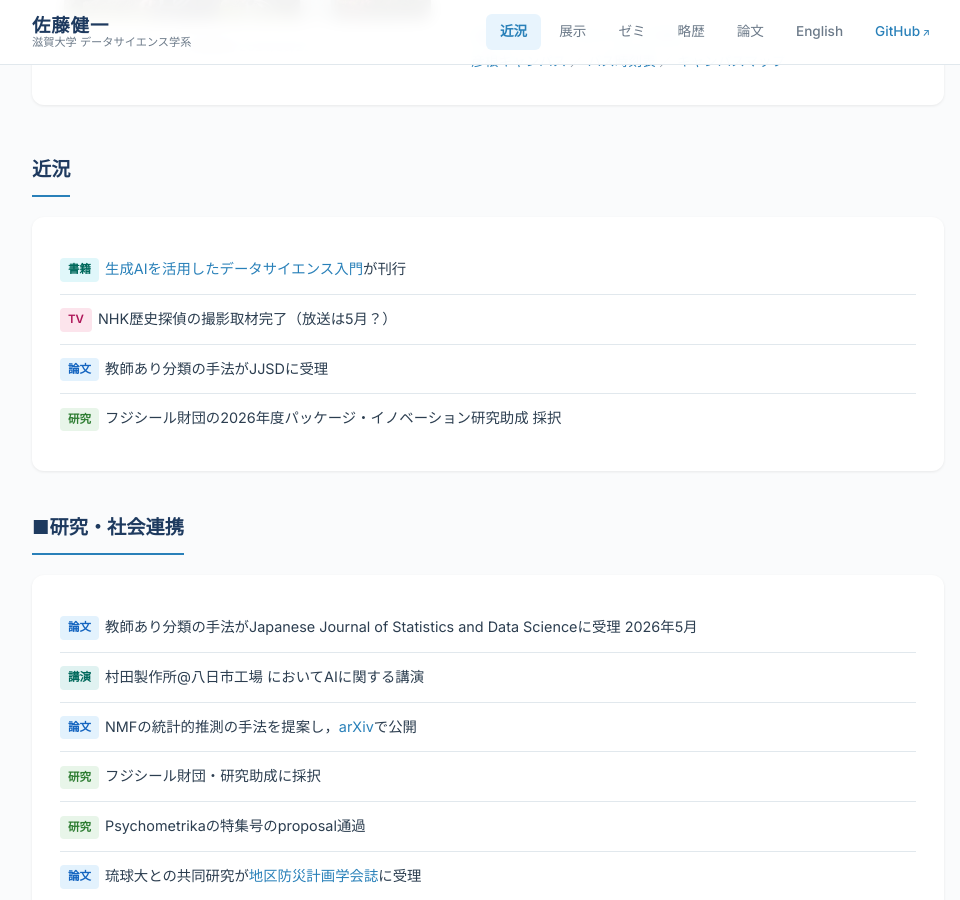
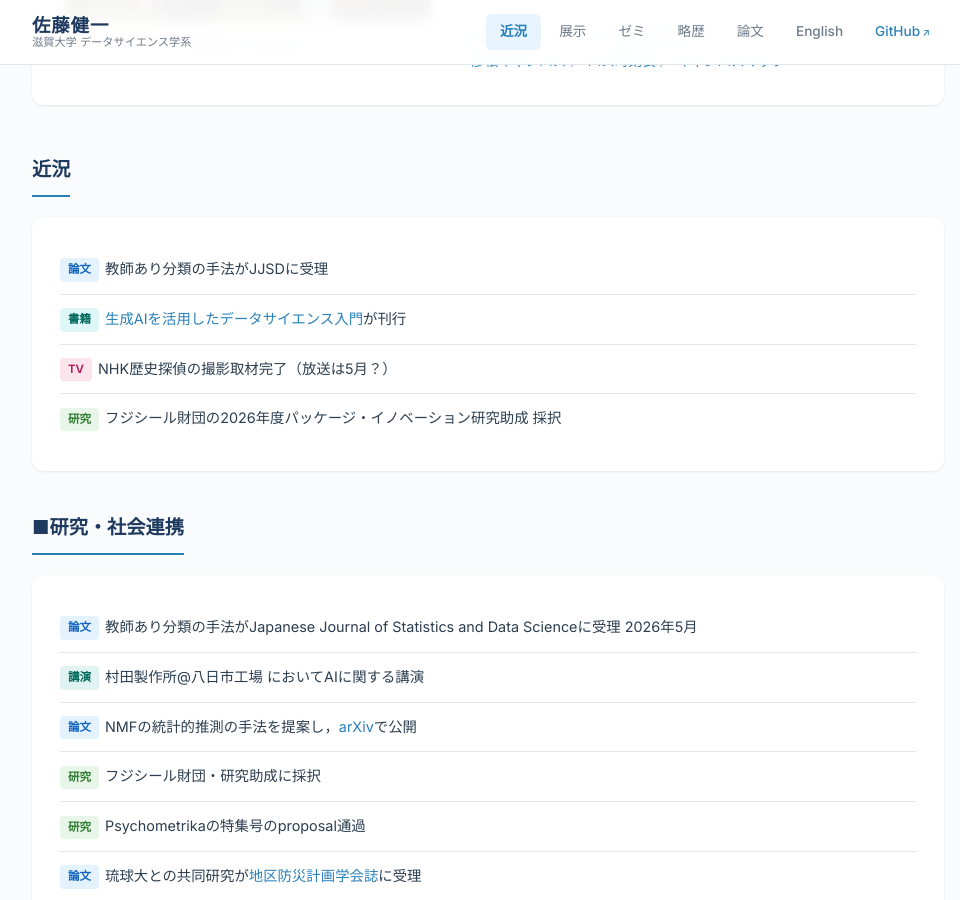
Before and after one commit to ksatohds/ksatohds.github.io, a Jekyll site: the page built from index.md, in a window 1280 px wide and 900 px high, scrolled down 339 px. Shown: the whole window, without its empty margins (152-1112 px from the left). Built offline with Jekyll 4.4.1, drawn with Linux system fonts in a browser that asks for light colours.

Commit message:
20260512 move paper acceptance news to top
Co-Authored-By: Claude Opus 4.6 (1M context) <noreply@anthropic.com>

```diff
--- a/index.md
+++ b/index.md
@@ -29,9 +29,9 @@ title: 近況
   <h2 class="section-title">近況</h2>
   <div class="card">
     <ul class="news-list">
+      <li><span class="news-tag paper">論文</span>教師あり分類の手法がJJSDに受理</li>
       <li><span class="news-tag book">書籍</span><a href="https://www.gakujutsu.co.jp/product/978-4-7806-1414-5/">生成AIを活用したデータサイエンス入門</a>が刊行</li>
       <li><span class="news-tag tv">TV</span>NHK歴史探偵の撮影取材完了（放送は5月？）</li>
-      <li><span class="news-tag paper">論文</span>教師あり分類の手法がJJSDに受理</li>
       <li><span class="news-tag research">研究</span>フジシール財団の2026年度パッケージ・イノベーション研究助成 採択</li>
     </ul>
   </div>
```
